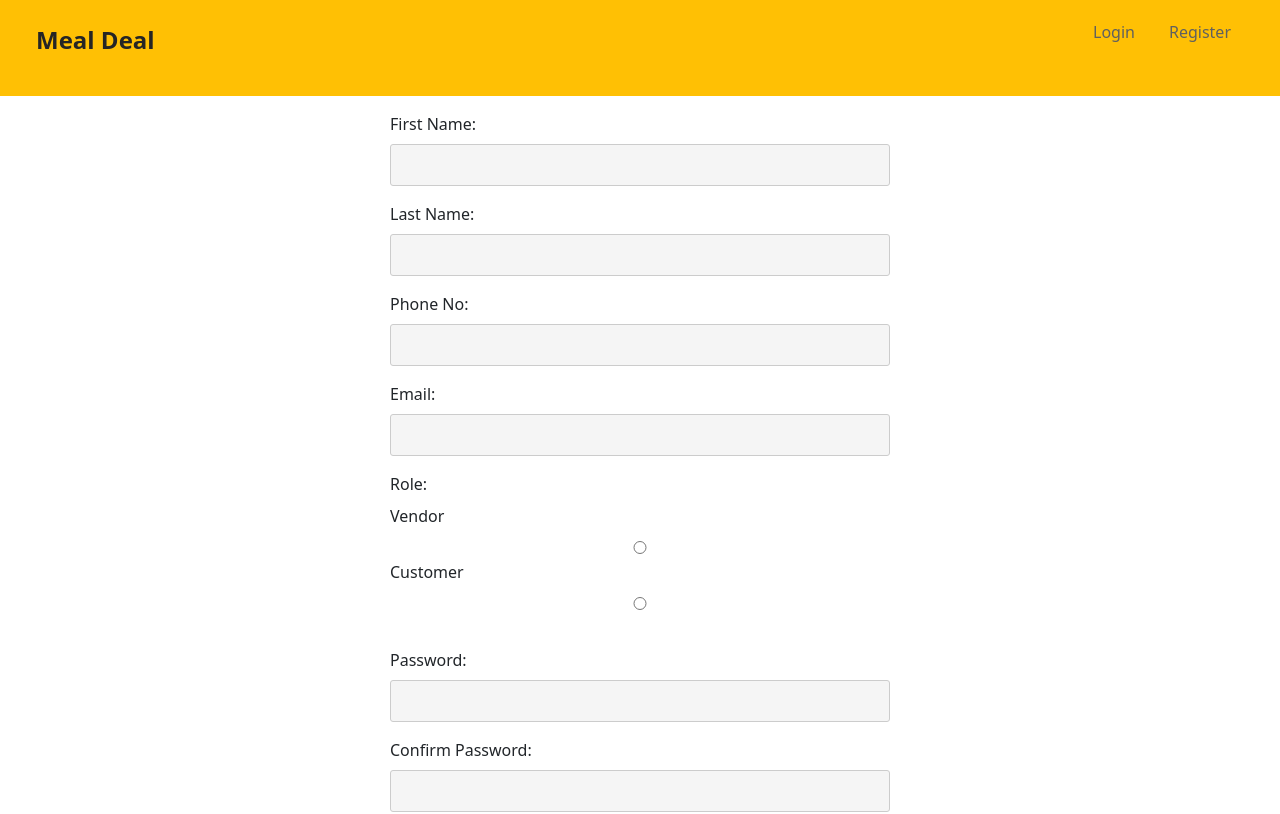
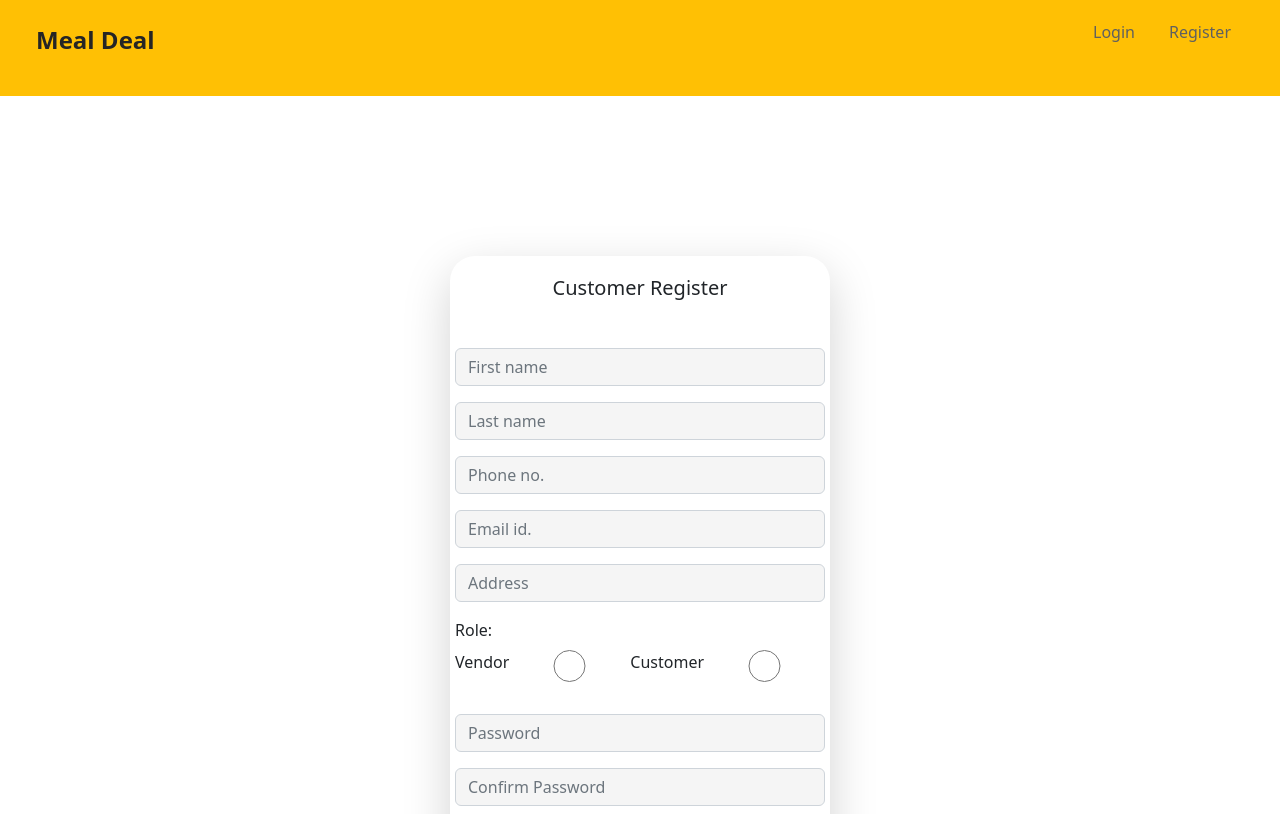
Before and after one commit to ITUS-Tech/MealDeal-Frontend, a React (Create React App) app in the folder meal-deal/: page /customer/register in a window 1280 px wide. Shown: the top 814 px of the page. Built offline with nearby package versions, Linux system fonts and the light colour scheme.

Commit message:
Updated Validations

```diff
--- a/meal-deal/src/common/formInput.js
+++ b/meal-deal/src/common/formInput.js
@@ -8,7 +8,7 @@ function FormInput(props) {
         name={name}
         type={type}
         value={value}
-        className="form-control mb-2"
+        className="form-control mb-0 ml-3 mr-3"
         placeholder={name}
         onChange={onChange}
       />
--- a/meal-deal/src/screens/customerRegister.js
+++ b/meal-deal/src/screens/customerRegister.js
@@ -1,13 +1,16 @@
 import React, { useState } from 'react';
+import { Link, useNavigate } from "react-router-dom";
 import '../styles/signup.css'
+import FormInput from "../common/formInput";
 
 
 function SignupForm() {
-  const [firstName, setFirstName] = useState('');
-  const [lastName, setLastName] = useState('');
+  const [fname, setFName] = useState('');
+  const [lname, setLName] = useState('');
   const [phone, setPhone] = useState('');
   const [email, setEmail] = useState('');
   const [password, setPassword] = useState('');
+  const [address, setAddress] = useState('');
   const [confirmPassword, setConfirmPassword] = useState('');
   const [errorMessage, setErrorMessage] = useState('');
   const [accountType, setAccountType] = useState('');
@@ -27,20 +30,20 @@ function SignupForm() {
       return emailRegex.test(email);
     };
 
-    const validatePhone = (phone) => {
+    const validatePhone = (phno) => {
       // Regex to validate phone number format
       const phoneRegex = /^\d{10}$/;
       return phoneRegex.test(phone);
     };
 
       // Validate first name
-      if (!firstName) {
+      if (!fname) {
         setErrorMessage('Please enter your first name.');
         return;
       }
 
       // Validate last name
-      if (!lastName) {
+      if (!lname) {
         setErrorMessage('Please enter your last name.');
         return;
       }
@@ -54,6 +57,11 @@ function SignupForm() {
     // Validate email
     if (!validateEmail(email)) {
       setErrorMessage('Please enter a valid email address.');
+      return;
+    }
+
+    if (!address(address)) {
+      setErrorMessage('Please enter your Address.');
       return;
     }
 
@@ -75,10 +83,11 @@ function SignupForm() {
     }
 
     const formData = {
-      firstName,
-      lastName,
+      fname,
+      lname,
       phone,
       email,
+      address,
       accountType,
       password,
       confirmPassword
@@ -105,43 +114,79 @@ function SignupForm() {
   };
 
   return (
+    <div className='class form-card shadow-lg'>
+    <h5 className="card-title mb-5"><center>Customer Register</center></h5>
     <form onSubmit={handleSubmit}>
-      <div  className='body'>
-        <label htmlFor="firstName">First Name:</label>
-        <input type="text" id="firstName" value={firstName} onChange={(event) => setFirstName(event.target.value)} required />
-      </div>
+    <FormInput
+            value={fname}
+            type="text"
+            id="fname"
+            name="First name"
+            onChange={(event) => setFName(event.target.value)} required
+          />
+          <FormInput
+            value={lname}
+            type="text"
+            id="lname"
+            name="Last name"
+            onChange={(event) => setLName(event.target.value)} required
+            />
+          <FormInput
+            value={phone}
+            type="phone"
+            id="phone"
+            name="Phone no."
+            onChange={(event) => setPhone(event.target.value)} required
+            />
+          <FormInput
+            value={email}
+            type="email"
+            id="email"
+            name="Email id."
+            onChange={(event) => setEmail(event.target.value)} required
+            />
+            <FormInput
+            value={address}
+            type="text"
+            id="address"
+            name="Address"
+            onChange={(event) => setAddress(event.target.value)} required
+            />
       <div>
-        <label htmlFor="lastName">Last Name:</label>
-        <input type="text" id="lastName" value={lastName} onChange={(event) => setLastName(event.target.value)} required />
-      </div>
-      <div>
-        <label htmlFor="phone">Phone No:</label>
-        <input type="text" id="phone" value={phone} onChange={(event) => setPhone(event.target.value)} required />
-      </div>
-      <div>
-        <label htmlFor="email">Email:</label>
-        <input type="email" id="email" value={email} onChange={(event) => setEmail(event.target.value)} required />
-      </div>
-      <div>
-          <label>Role:</label>
-          <div>
+          <label><center>Role:</center></label>
+          <div className='side-by-side'>
           <label htmlFor="vendor">Vendor</label>
             <input type="radio" name="role" value="customer" checked={accountType === 'customer'} onChange={(event) => setAccountType(event.target.value)} required />
             <label htmlFor="customer">Customer</label>
             <input type="radio" name="role" value="vendor" checked={accountType === 'vendor'} onChange={(event) => setAccountType(event.target.value)} required />
           </div>
       </div>
-      <div>
-        <label htmlFor="password">Password:</label>
-        <input type="password" id="password" value={password} onChange={(event) => setPassword(event.target.value)} required />
-      </div>
-      <div>
-        <label htmlFor="confirmPassword">Confirm Password:</label>
-        <input type="password" id="confirmPassword" value={confirmPassword} onChange={(event) => setConfirmPassword(event.target.value)} required />
-      </div>
+      <FormInput
+            value={password}
+            type="password"
+            id="password"
+            name="Password"
+            onChange={(event) => setPassword(event.target.value)} required
+            />
+      <FormInput
+            value={confirmPassword}
+            type="password"
+            id="confirmPassword"
+            name="Confirm Password"
+            onChange={(event) => setConfirmPassword(event.target.value)} required
+            />
       {errorMessage && <div>{errorMessage}</div>}
       <button type="submit">Sign Up</button>
+          <h6 className="card-title mt-2">
+            <center>
+            Already Registered?{" "}
+            <Link className="pointer" to="/customer/login">
+              Login
+            </Link>
+            </center>
+          </h6>
     </form>
+    </div>
   );
 }
 export default SignupForm;
--- a/meal-deal/src/styles/signup.css
+++ b/meal-deal/src/styles/signup.css
@@ -41,3 +41,8 @@ form {
     color: red;
     margin-top: 1rem;
   }
+
+  .side-by-side {
+    display: flex;
+    flex-direction: row;
+  }
```
